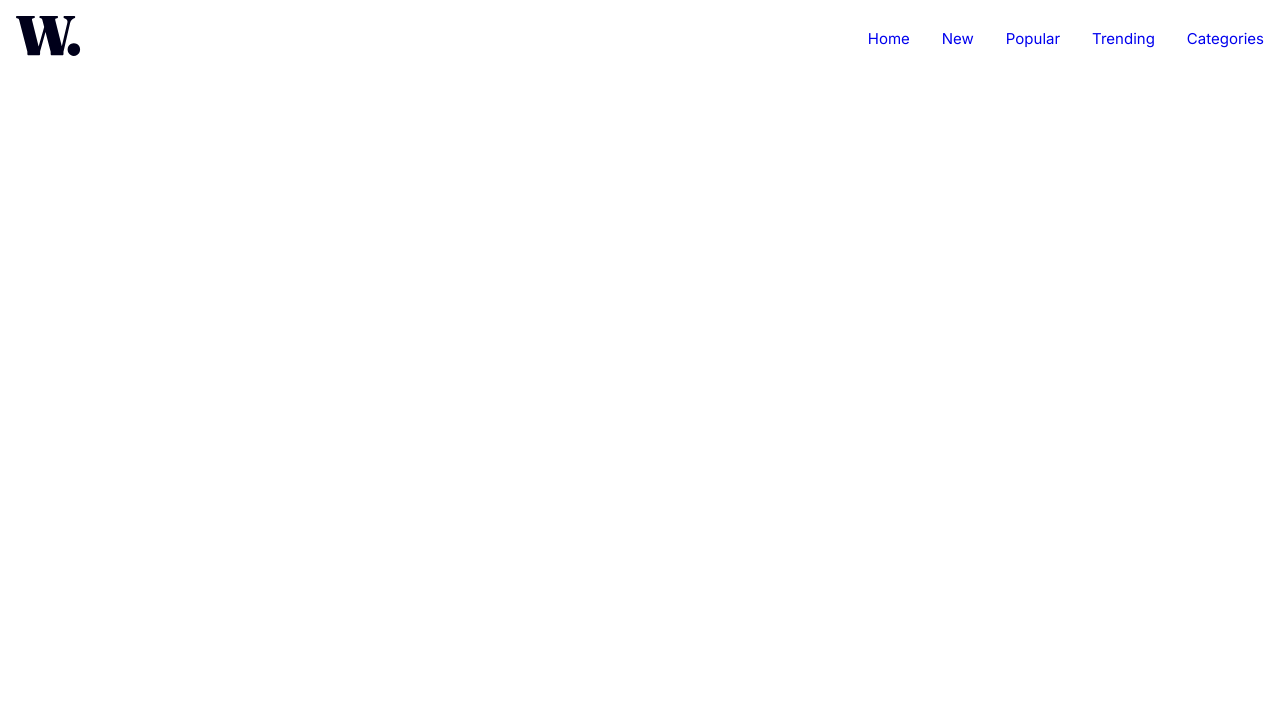
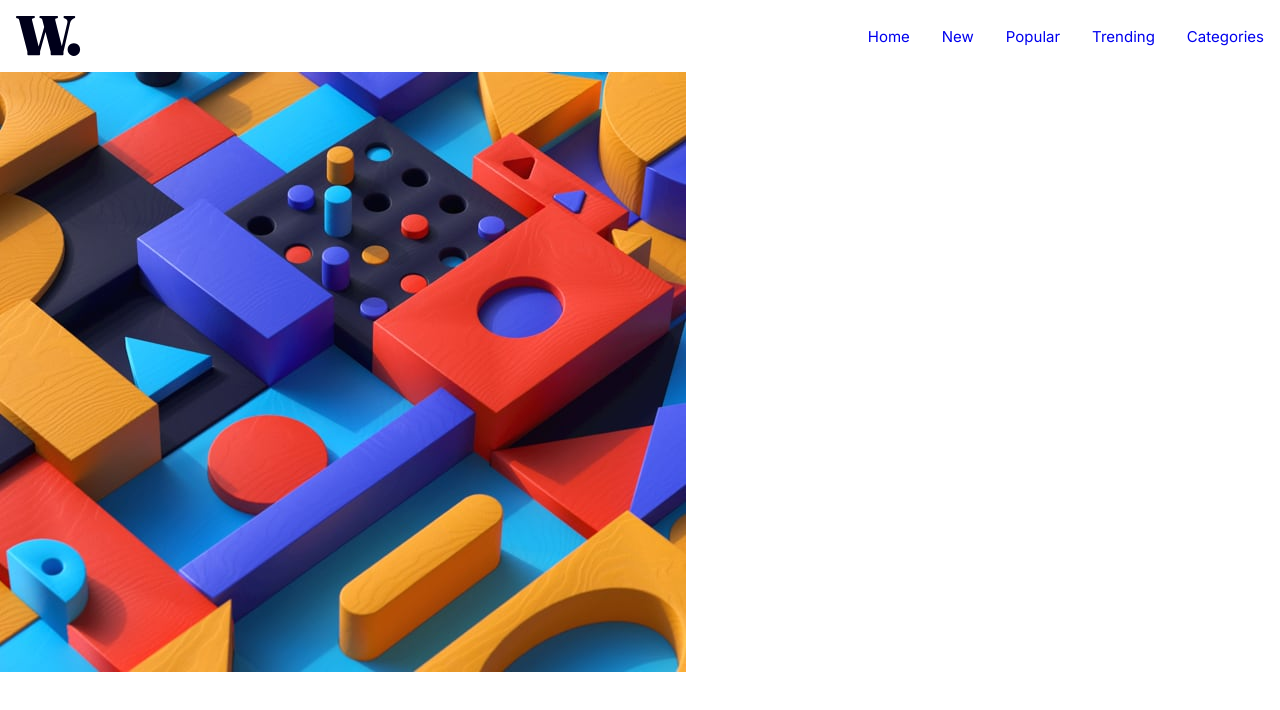
Before and after one commit to SebastianLaka/news-homepage, a Vue app: page / in a window 1280 px wide. Shown: the top 710 px of the page. Built offline with nearby package versions, Linux system fonts and the light colour scheme.

Commit message:
Added image as header background. Prepared corresponding data to render at both sizes

```diff
--- a/src/assets/sass/reset.scss
+++ b/src/assets/sass/reset.scss
@@ -1,14 +1,25 @@
-
 *,
 *::before,
-*::after{
-    margin: 0;
-    padding: 0;
-    box-sizing: border-box;
+*::after {
+  margin: 0;
+  padding: 0;
+  box-sizing: border-box;
 }
-h1,h2,h3,h4,h5,h6,p,a,span{
-font-family: 'Inter', sans-serif;
+h1,
+h2,
+h3,
+h4,
+h5,
+h6,
+p,
+a,
+span {
+  font-family: 'Inter', sans-serif;
 }
-button{
-    cursor: pointer;
+button {
+  cursor: pointer;
 }
+img {
+  display: block;
+  max-width: 100%;
+}
--- a/src/components/Layout.vue
+++ b/src/components/Layout.vue
@@ -1,9 +1,11 @@
 <script setup>
 import SiteNavigation from './nav/NavMain.vue'
+import HeaderMain from './header/HeaderMain.vue';
 </script>
 <template>
   <main class="main-content">
     <SiteNavigation />
+    <HeaderMain />
   </main>
 </template>
 <style scoped lang="scss">
--- a/src/components/header/HeaderContent.vue
+++ b/src/components/header/HeaderContent.vue
@@ -1,4 +1,23 @@
-<script setup></script>
-<template></template>
-<style lang="sass" scoped>
+<script setup>
+import { ref } from 'vue';
+import MobileImageWeb from '../../assets/images/image-web-3-mobile.jpg';
+import DesktopImageWeb from '../../assets/images/image-web-3-desktop.jpg';
+const headerImage = ref({
+    mobileImage: MobileImageWeb,
+    desktopImage: DesktopImageWeb,
+    alt: 'Header news image'
+})
+</script>
+<template>
+    <header class="news-header">
+        <slot name="header-image" v-bind="headerImage"/>
+        <slot name="header-content"/>
+    </header>
+</template>
+<style lang="scss" scoped>
+@media (min-width: 375px){
+    .news-header{
+        padding-top: 4.5em;
+    }
+}
 </style>
--- a/src/components/header/HeaderMain.vue
+++ b/src/components/header/HeaderMain.vue
@@ -0,0 +1,12 @@
+<script setup>
+import HeaderContent from './HeaderContent.vue';
+</script>
+<template>
+<HeaderContent>
+    <template #header-image="{mobileImage, alt}">
+        <img :src="mobileImage" :alt="alt">
+    </template>
+</HeaderContent>
+</template>
+<style lang="scss" scoped>
+</style>
```
